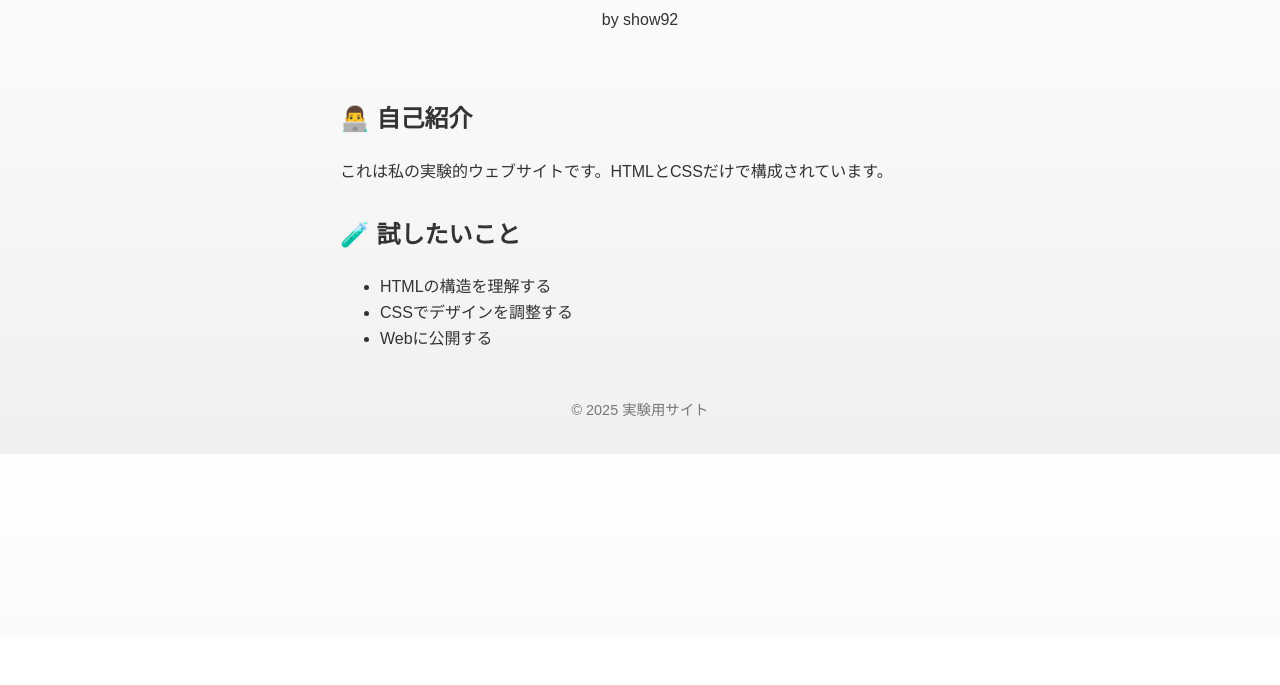
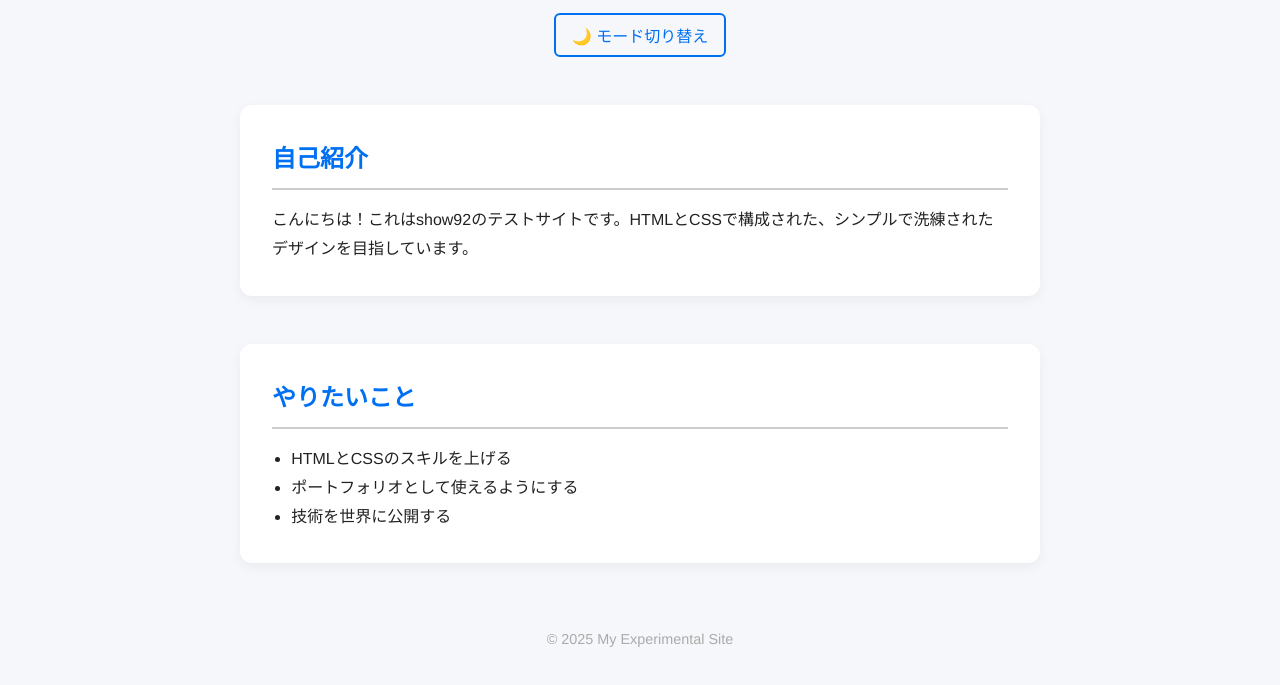
Before and after one commit to show-92/1st-test-site, a plain HTML site: page index.html in a window 1280 px wide. Shown: the part 164-849 px from the top of the page. Before the commit the page ends 800 px from the top, so only its background shows below. Drawn offline with Linux system fonts and the light colour scheme.

Commit message:
Update index.html

```diff
--- a/index.html
+++ b/index.html
@@ -2,61 +2,137 @@
 <html lang="ja">
 <head>
   <meta charset="UTF-8">
+  <title>My Experimental Site</title>
   <meta name="viewport" content="width=device-width, initial-scale=1">
-  <title>show92の実験的ウェブサイト</title>
   <style>
+    :root {
+      --bg: #f5f7fa;
+      --text: #222;
+      --accent: #0070f3;
+      --card: white;
+    }
+
+    body.dark {
+      --bg: #1a1a1a;
+      --text: #eee;
+      --accent: #66ccff;
+      --card: #2a2a2a;
+    }
+
+    * {
+      margin: 0;
+      padding: 0;
+      box-sizing: border-box;
+    }
+
     body {
-      font-family: sans-serif;
-      background: linear-gradient(to bottom, #ffffff, #f0f0f0);
-      color: #333;
-      margin: 0;
+      background: var(--bg);
+      color: var(--text);
+      font-family: "Helvetica Neue", sans-serif;
+      line-height: 1.8;
       padding: 2rem;
-      line-height: 1.6;
+      transition: background 0.3s, color 0.3s;
     }
+
     header {
       text-align: center;
-      padding: 2rem 0;
+      margin-bottom: 3rem;
     }
+
     h1 {
-      font-size: 2.5rem;
+      font-size: 3rem;
       margin-bottom: 0.5rem;
     }
-    main {
-      max-width: 600px;
-      margin: 0 auto;
+
+    .lead {
+      font-size: 1.2rem;
+      color: var(--text);
     }
+
+    .toggle-btn {
+      margin-top: 1rem;
+      background: none;
+      border: 2px solid var(--accent);
+      color: var(--accent);
+      padding: 0.5rem 1rem;
+      font-size: 1rem;
+      border-radius: 6px;
+      cursor: pointer;
+      transition: background 0.2s;
+    }
+
+    .toggle-btn:hover {
+      background: var(--accent);
+      color: white;
+    }
+
     section {
-      margin-bottom: 2rem;
+      max-width: 800px;
+      margin: 0 auto 3rem auto;
+      background: var(--card);
+      border-radius: 12px;
+      padding: 2rem;
+      box-shadow: 0 4px 12px rgba(0, 0, 0, 0.05);
+      transition: background 0.3s;
     }
+
+    h2 {
+      color: var(--accent);
+      border-bottom: 2px solid #ccc;
+      margin-bottom: 1rem;
+      padding-bottom: 0.5rem;
+    }
+
+    ul {
+      padding-left: 1.2rem;
+    }
+
     footer {
       text-align: center;
+      margin-top: 4rem;
       font-size: 0.9rem;
-      color: #777;
-      margin-top: 3rem;
+      color: #aaa;
+    }
+
+    @media (max-width: 600px) {
+      h1 {
+        font-size: 2rem;
+      }
+      section {
+        padding: 1.5rem;
+      }
     }
   </style>
 </head>
 <body>
   <header>
-    <h1>こんにちは、これは実験サイトです</h1>
-    <p>by show92</p>
+    <h1>My Experimental Site</h1>
+    <p class="lead">実験的に立ち上げたウェブサイト</p>
+    <button class="toggle-btn" onclick="toggleDarkMode()">🌙 モード切り替え</button>
   </header>
-  <main>
-    <section>
-      <h2>👨‍💻 自己紹介</h2>
-      <p>これは私の実験的ウェブサイトです。HTMLとCSSだけで構成されています。</p>
-    </section>
-    <section>
-      <h2>🧪 試したいこと</h2>
-      <ul>
-        <li>HTMLの構造を理解する</li>
-        <li>CSSでデザインを調整する</li>
-        <li>Webに公開する</li>
-      </ul>
-    </section>
-  </main>
+
+  <section>
+    <h2>自己紹介</h2>
+    <p>こんにちは！これはshow92のテストサイトです。HTMLとCSSで構成された、シンプルで洗練されたデザインを目指しています。</p>
+  </section>
+
+  <section>
+    <h2>やりたいこと</h2>
+    <ul>
+      <li>HTMLとCSSのスキルを上げる</li>
+      <li>ポートフォリオとして使えるようにする</li>
+      <li>技術を世界に公開する</li>
+    </ul>
+  </section>
+
   <footer>
-    © 2025 実験用サイト
+    &copy; 2025 My Experimental Site
   </footer>
+
+  <script>
+    function toggleDarkMode() {
+      document.body.classList.toggle('dark');
+    }
+  </script>
 </body>
 </html>
```
